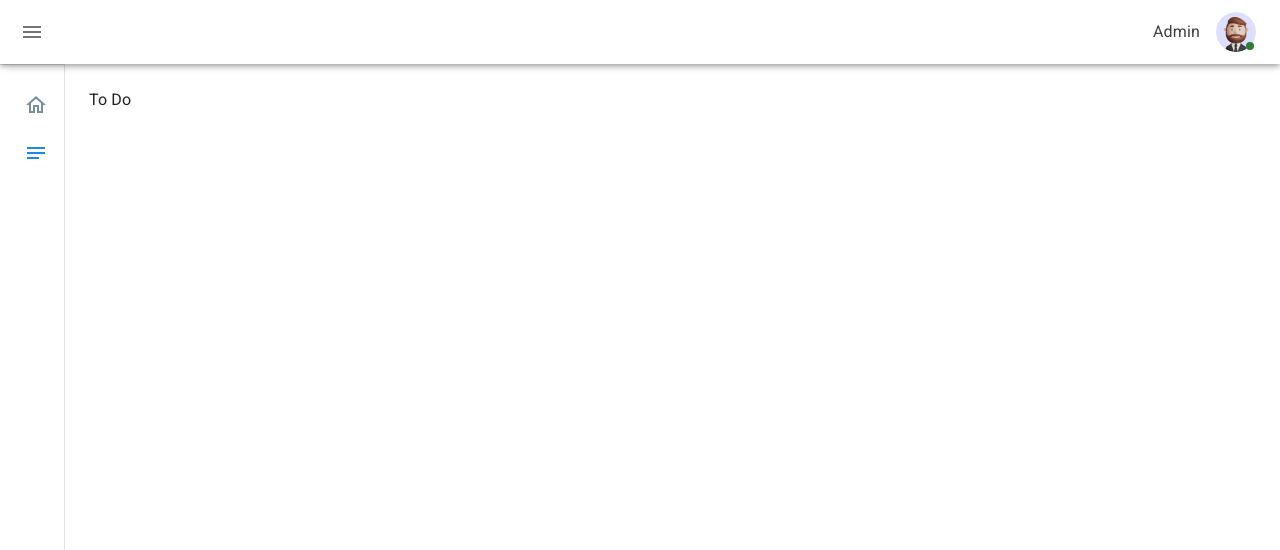
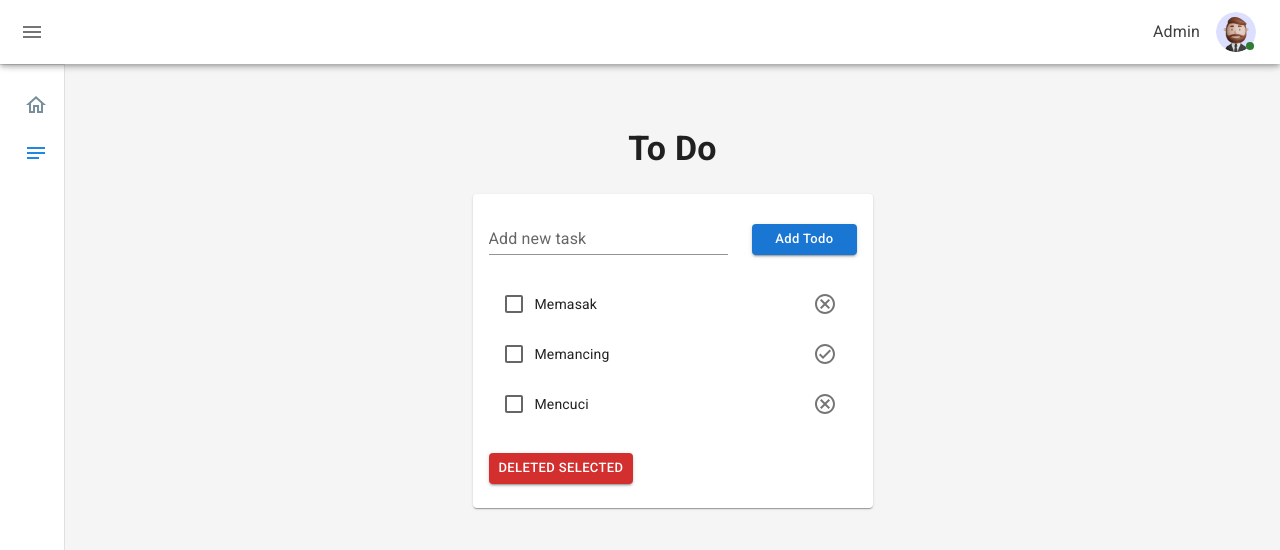
Before and after one commit to onlyhasbi/todo-app-nodewave, a Next.js app: page /add in a window 1280 px wide. Shown: the top 550 px of the page. Built offline with nearby package versions, Linux system fonts and the light colour scheme.

Commit message:
get component value

```diff
--- a/src/element/layout/index.tsx
+++ b/src/element/layout/index.tsx
@@ -21,7 +21,7 @@ import Badge from '@mui/material/Badge';
 import HomeOutlinedIcon from '@mui/icons-material/HomeOutlined';
 import NotesIcon from '@mui/icons-material/Notes';
 import {useRouter} from "next/router";
-import { blue,blueGrey } from '@mui/material/colors';
+import {blue, blueGrey, grey} from '@mui/material/colors';
 
 
 type Props = {
@@ -30,7 +30,7 @@ type Props = {
 
 const menus = [
     {icon: <HomeOutlinedIcon/>, label: 'Todos', path: '/'},
-    {icon: <NotesIcon/>, label: 'Add Todo', path: '/add'}]
+    {icon: <NotesIcon/>, label: 'Todo', path: '/add'}]
 
 function Layout({children}: Props) {
     const theme = useTheme();
@@ -109,7 +109,7 @@ function Layout({children}: Props) {
                 </List>
             </Drawer>
 
-            <Box component="main" sx={{flexGrow: 1, p: 3}}>
+            <Box component="main" sx={{flexGrow: 1, p: 3, background: grey[100], minHeight:'100vh'}}>
                 <DrawerHeader/>
                 {children}
             </Box>
--- /dev/null
+++ b/src/element/todo/Add.tsx
@@ -0,0 +1,25 @@
+import React from 'react';
+import {Stack, TextField, Button} from "@mui/material";
+import {useForm} from "@/hooks/useForm";
+import {TodoPayload} from "@/types/todo";
+
+type Props = {
+    onSubmit: (todo: TodoPayload) => void;
+}
+
+function Add({onSubmit}: Props) {
+    const {payload, handleChange} = useForm<TodoPayload>({todo: ''});
+
+    return (
+        <Stack direction="row" alignItems='end' spacing={3}>
+            <TextField type='text' name="todo" value={payload.todo} onChange={handleChange} label="Add new task"
+                       variant='standard' size='small'
+                       sx={{width: '70%'}}/>
+            <Button variant='contained' size='small' sx={{width: '30%', textTransform: 'none'}}
+                    onClick={() => onSubmit(payload)}>Add
+                Todo</Button>
+        </Stack>
+    );
+}
+
+export default Add;
--- /dev/null
+++ b/src/element/todo/List.tsx
@@ -0,0 +1,65 @@
+import React from 'react';
+import Lists from '@mui/material/List';
+import ListItem from '@mui/material/ListItem';
+import ListItemButton from '@mui/material/ListItemButton';
+import ListItemIcon from '@mui/material/ListItemIcon';
+import ListItemText from '@mui/material/ListItemText';
+import Checkbox from '@mui/material/Checkbox';
+import IconButton from '@mui/material/IconButton';
+import CheckCircleOutlinedIcon from '@mui/icons-material/CheckCircleOutlined';
+import CancelOutlinedIcon from '@mui/icons-material/CancelOutlined';
+import {Todo} from "@/types/todo";
+
+type Props = {
+    onDone: (todo: Todo) => void;
+    onDelete: (todos: Todo[]) => void;
+    todos: Todo[];
+}
+
+export default function List({todos, onDone: handleIsDone, onDelete: handleDelete}: Props) {
+    const [checked, setChecked] = React.useState<Todo[]>([]);
+
+    const handleToggle = (value: Todo) => () => {
+        const currentIndex = checked.findIndex((selected) => selected.id === value.id);
+        const newChecked = [...checked];
+
+        if (currentIndex === -1) {
+            newChecked.push(value);
+        } else {
+            newChecked.splice(currentIndex, 1);
+        }
+
+        setChecked(newChecked);
+    };
+
+    React.useEffect(() => {
+        if (checked) handleDelete(checked)
+    }, [checked])
+
+    return (
+        <Lists sx={{width: '100%', maxWidth: 360, bgcolor: 'background.paper', marginTop: 2, marginBottom: 2}}>
+            {todos?.map((todo) => {
+                const todoId = `todo-${todo.id}`
+
+                return <ListItem key={todoId} secondaryAction={
+                    <IconButton edge="end" aria-label="checked" onClick={() => handleIsDone(todo)}>
+                        {todo.isDone ? <CheckCircleOutlinedIcon/> : <CancelOutlinedIcon/>}
+                    </IconButton>
+                } disablePadding>
+                    <ListItemButton role={undefined} onClick={handleToggle(todo)} dense>
+                        <ListItemIcon sx={{minWidth: 'auto!important'}}>
+                            <Checkbox
+                                edge="start"
+                                checked={checked.findIndex((selected) => selected.id === todo.id) !== -1}
+                                tabIndex={-1}
+                                disableRipple
+                                inputProps={{'aria-labelledby': todoId}}
+                            />
+                        </ListItemIcon>
+                        <ListItemText id={todoId} primary={todo.item}/>
+                    </ListItemButton>
+                </ListItem>
+            })}
+        </Lists>
+    );
+}
--- a/src/element/todo/Filter.tsx
+++ b/src/element/todos/Filter.tsx
@@ -2,6 +2,7 @@ import React from 'react';
 import {MenuItem, FormControl, Select, Box} from '@mui/material'
 
 function Filter() {
+
     return (
         <FormControl variant="standard" size='small' placeholder='Filter by Status' sx={{width: '40%'}}>
             <Select
--- a/src/element/todo/Search.tsx
+++ b/src/element/todos/Search.tsx
@@ -9,6 +9,7 @@ function Search() {
                 id="search"
                 type='text'
                 placeholder="Search"
+                size='small'
                 endAdornment={
                     <InputAdornment position="start">
                         <SearchIcon/>
@@ -16,7 +17,7 @@ function Search() {
                 }
             />
         </FormControl>
-        <Button variant='contained' sx={{textTransform:'none'}}>Search</Button>
+        <Button variant='contained' sx={{textTransform:'none',width:'30%'}} size='small'>Search</Button>
     </Stack>
 }
 
--- a/src/element/todo/Table.tsx
+++ b/src/element/todos/Table.tsx
@@ -5,7 +5,7 @@ import TableCell from '@mui/material/TableCell';
 import TableContainer from '@mui/material/TableContainer';
 import TableHead from '@mui/material/TableHead';
 import TableRow from '@mui/material/TableRow';
-import Pagination from "@/element/todo/Pagination";
+import Pagination from "@/element/todos/Pagination";
 
 type Props = {
     data?: any[],
--- a/src/pages/add.tsx
+++ b/src/pages/add.tsx
@@ -1,9 +1,50 @@
 import React from 'react';
 import Layout from "@/element/layout";
+import {Card, Typography, Stack, CardContent, Grid, Button} from "@mui/material";
+import AddTodo from '@/element/todo/Add'
+import ListTodo from '@/element/todo/List'
+import {Todo, TodoPayload} from "@/types/todo";
 
 function Add() {
+    const [todos,setTodos] = React.useState<Todo[]>([
+        {id:'1',item:'Memasak',isDone:false},
+        {id:'2',item:'Memancing',isDone:true},
+        {id:'3',item:'Mencuci',isDone:false}
+    ])
+    const [deletedTodos,setDeletedTodos] = React.useState<Todo[]>([])
+    const handleAddTodo = (todo: TodoPayload) => {
+        console.log(todo)
+    }
+
+    const handleIsDone= (todo:Todo) => {
+        const newTodos = todos.slice();
+        const index = newTodos.findIndex(item=>item.id===todo.id);
+        newTodos[index].isDone=!newTodos[index].isDone;
+        setTodos(newTodos)
+    }
+
+    const handleSelectedDelete = (todos:Todo[]) => setDeletedTodos(todos)
+
+    const handleDelete = () => {
+        console.log(deletedTodos)
+    }
+
     return (
-        <div>To Do</div>
+        <Grid container justifyContent='center'>
+            <Grid item>
+                <Stack spacing={3} sx={{width: 400, marginTop: 5}}>
+                    <Typography variant='h4' component='h2' sx={{fontWeight: 600, textAlign: 'center'}}>To
+                        Do</Typography>
+                    <Card>
+                        <CardContent>
+                            <AddTodo onSubmit={handleAddTodo}/>
+                            <ListTodo todos={todos} onDone={handleIsDone} onDelete={handleSelectedDelete}/>
+                            <Button variant='contained' size='small' color='error' onClick={handleDelete}>Deleted Selected</Button>
+                        </CardContent>
+                    </Card>
+                </Stack>
+            </Grid>
+        </Grid>
     );
 }
 
--- /dev/null
+++ b/src/types/todo.ts
@@ -0,0 +1,9 @@
+export type TodoPayload = {
+    todo: string;
+}
+
+export type Todo = {
+    id: string,
+    item: string;
+    isDone: boolean
+}
```
Also changed, not shown: src/pages/index.tsx (+4 -4 lines), src/element/todos/Pagination.tsx (renamed from src/element/todo/Pagination.tsx).
